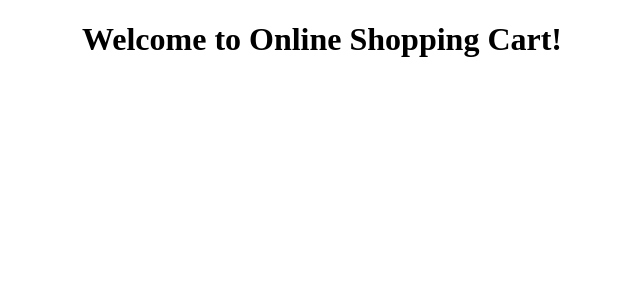
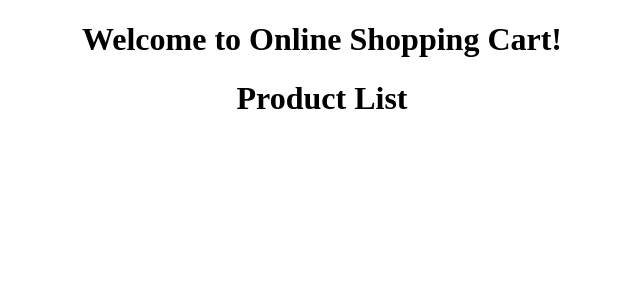
Before and after one commit to jayampathib/Angular_ShopingCart, an Angular app in the folder ShopCart/: page / in a window 1280 px wide. Shown: the top 300 px of the page, without its empty margins (318-958 px from the left). Built offline with nearby package versions, Linux system fonts and the light colour scheme.

Commit message:
1.3.1 add reference to app.module and call it in app.component

```diff
--- a/ShopCart/src/app/app.component.html
+++ b/ShopCart/src/app/app.component.html
@@ -4,3 +4,4 @@
     Welcome to {{ title }}!
   </h1>
 </div>
+<shp-product-list></shp-product-list>
--- a/ShopCart/src/app/app.module.ts
+++ b/ShopCart/src/app/app.module.ts
@@ -2,10 +2,12 @@ import { BrowserModule } from '@angular/platform-browser';
 import { NgModule } from '@angular/core';
 
 import { AppComponent } from './app.component';
+import { ProductListComponent} from './Products/product-list.component';
 
 @NgModule({
   declarations: [
-    AppComponent
+    AppComponent,
+    ProductListComponent
   ],
   imports: [
     BrowserModule
```
